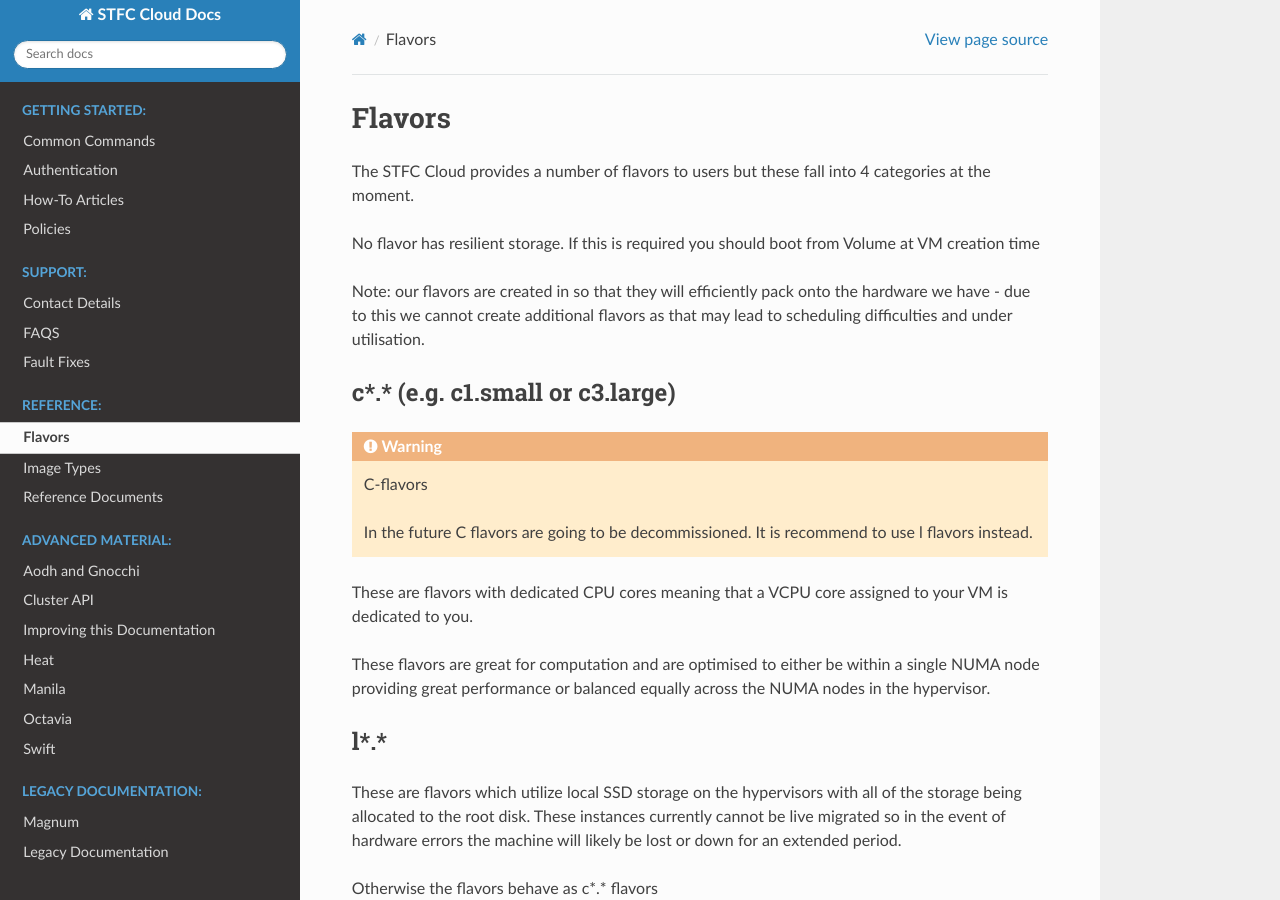
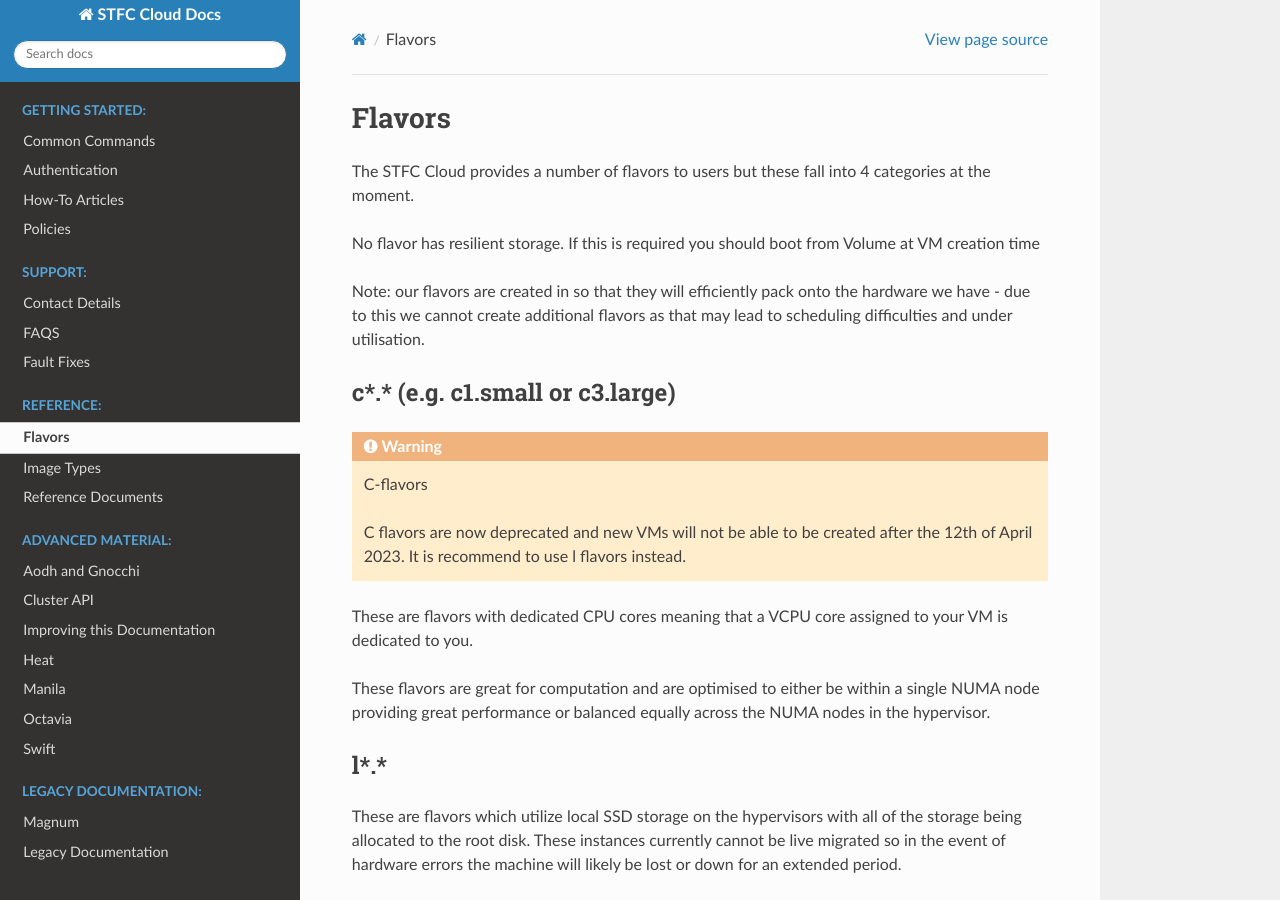
Before and after one commit to stfc/cloud-docs, a Sphinx documentation site: the page built from source/Flavors.rst, in a window 1280 px wide and 900 px high. Built offline with Sphinx 7.4.7 and the Read the Docs theme 2.0.0, drawn with Linux system fonts in a browser that asks for light colours.

Commit message:
Deprecate c* flavors

```diff
--- a/source/Flavors.rst
+++ b/source/Flavors.rst
@@ -16,7 +16,7 @@
 
 .. Warning:: C-flavors
 
-    In the future C flavors are going to be decommissioned. It is recommend to use l flavors instead.
+    C flavors are now deprecated and new VMs will not be able to be created after the 12th of April 2023. It is recommend to use l flavors instead.
 
 These are flavors with dedicated CPU cores meaning that a VCPU core assigned to your VM is dedicated to you.
 
```
